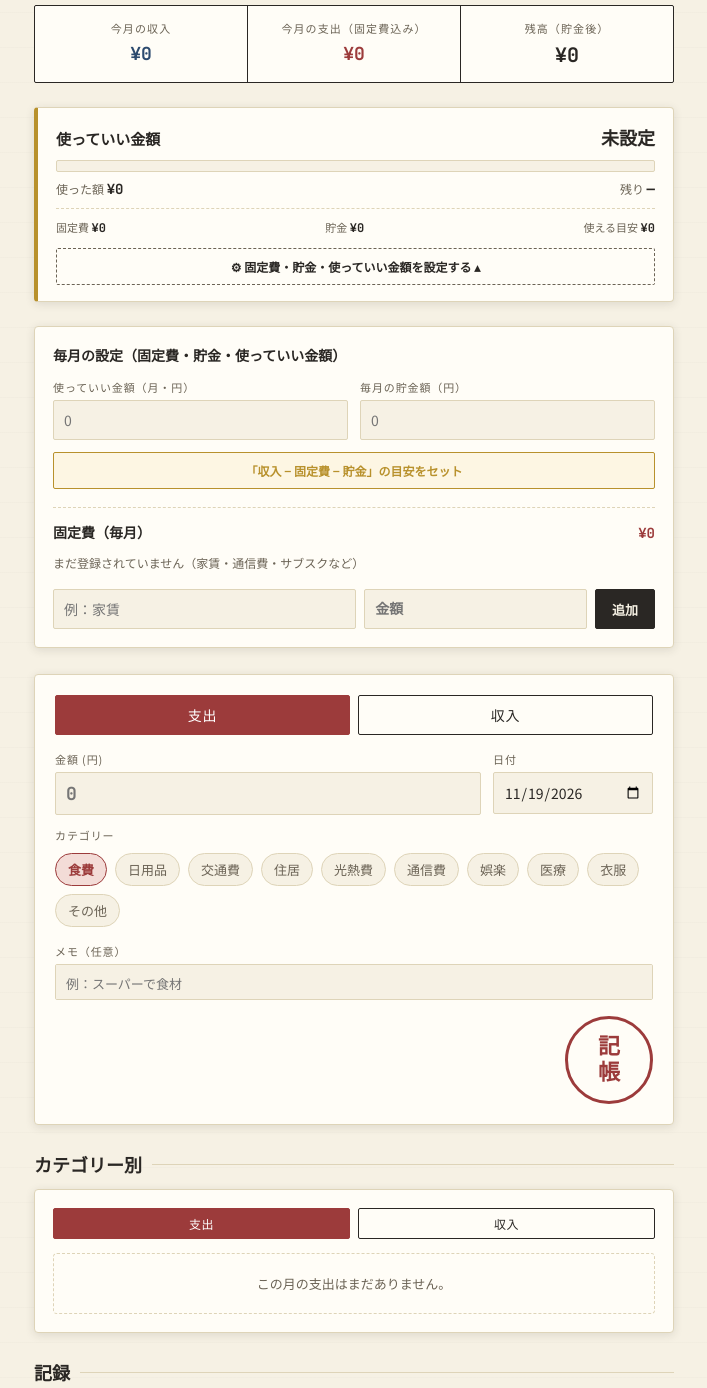
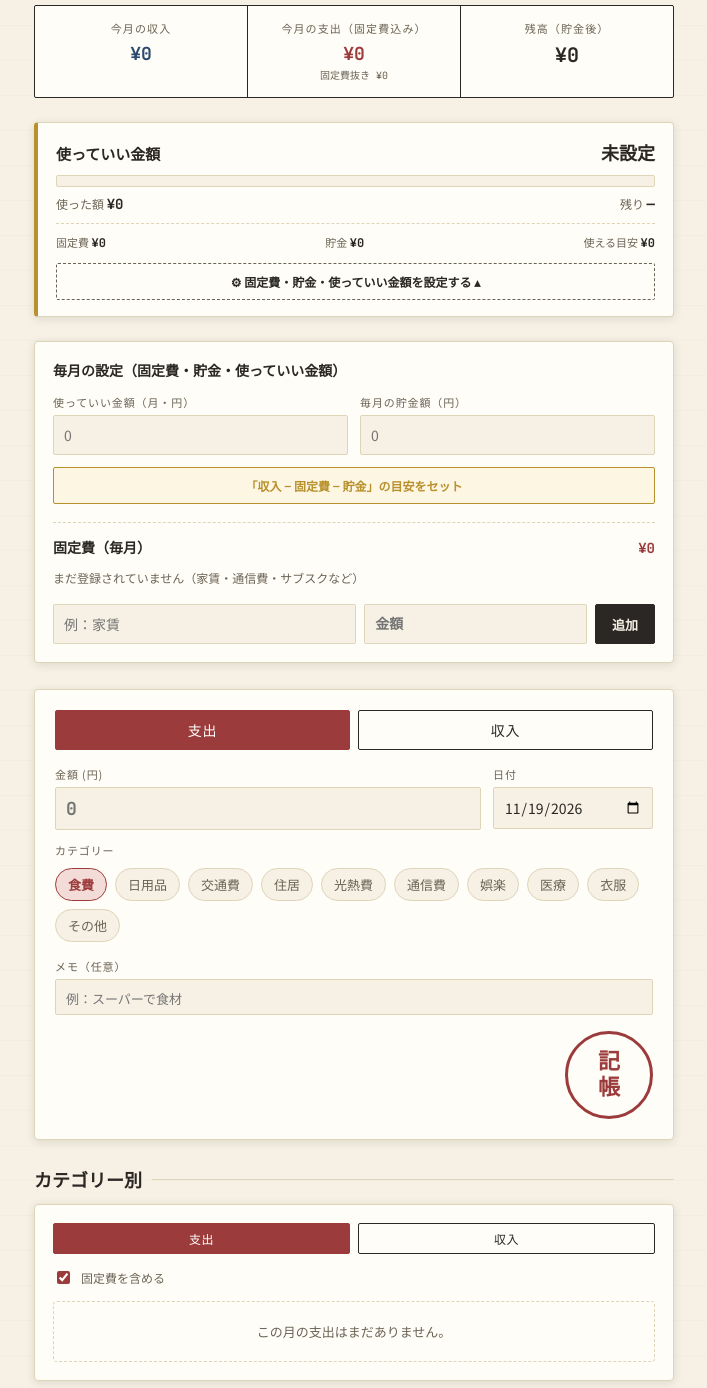
Before and after one commit to nqk01199-blip/-app, a plain HTML site: page index.html in a window 1280 px wide. Shown: the part 220-1608 px from the top of the page, without its empty margins (286-993 px from the left). Drawn offline with Linux system fonts and the light colour scheme.

Commit message:
Add files via upload

```diff
--- a/index.html
+++ b/index.html
@@ -199,6 +199,7 @@
   }
   .month-header .month-totals .mi{ color:#9fc3e0; }
   .month-header .month-totals .me{ color:#e2a3a3; }
+  .month-header .month-totals .mx{ opacity:.65; }
 
   /* Budget */
   .budget-card{
@@ -277,6 +278,10 @@
     padding:0 16px; border:1.5px solid var(--ink); background: var(--ink); color: var(--paper);
     border-radius:2px; font-family:"Noto Sans JP", sans-serif; font-weight:600; font-size:13px; cursor:pointer;
   }
+
+  .fixed-switch{ display:flex; align-items:center; gap:8px; font-size:12px; color: var(--ink-soft); margin-bottom:14px; cursor:pointer; }
+  .fixed-switch input{ width:auto; accent-color: var(--beni); }
+  .fixed-switch[hidden]{ display:none; }
 
   /* Settings toggle */
   .settings-toggle{
@@ -379,6 +384,11 @@
     font-family:"JetBrains Mono", monospace;
     font-weight:700;
     font-size: 18px;
+  }
+  .summary .cell .sub{
+    font-family:"JetBrains Mono", monospace;
+    font-size:10px; color: var(--ink-soft);
+    margin-top:4px; line-height:1.4;
   }
   .summary .income .value{ color: var(--indigo); }
   .summary .expense .value{ color: var(--beni); }
@@ -617,6 +627,7 @@
     <div class="cell expense">
       <div class="label" id="labelExpense">支出</div>
       <div class="value" id="sumExpense">¥0</div>
+      <div class="sub" id="sumExpenseSub"></div>
     </div>
     <div class="cell balance">
       <div class="label">残高（貯金後）</div>
@@ -710,6 +721,9 @@
       <button type="button" id="btnBreakdownExpense" class="active expense">支出</button>
       <button type="button" id="btnBreakdownIncome" class="income">収入</button>
     </div>
+    <label class="fixed-switch" id="fixedSwitchWrap">
+      <input type="checkbox" id="breakdownFixed" checked> 固定費を含める
+    </label>
     <div id="catBreakdown"></div>
   </div>
 
@@ -751,7 +765,8 @@
     category: CATEGORIES.expense[0],
     entries: [],
     selectedMonth: null,
-    breakdownType: 'expense'
+    breakdownType: 'expense',
+    breakdownFixed: true
   };
 
   // ---- Collapsed months (per-month, remembered) ----
@@ -1055,6 +1070,7 @@
     document.getElementById('labelExpense').textContent = (isCurrent ? '今月' : fmtMonthLabel(ym)) + 'の支出（固定費込み）';
     document.getElementById('sumIncome').textContent = fmtYen(income);
     document.getElementById('sumExpense').textContent = fmtYen(expense + fixed);
+    document.getElementById('sumExpenseSub').textContent = '固定費抜き ' + fmtYen(expense);
     document.getElementById('sumBalance').textContent = fmtYen(income - expense - fixed - savings);
     renderBudget(income, expense, fixed, savings);
   }
@@ -1074,7 +1090,13 @@
     renderCategoryBreakdown();
   });
 
+  document.getElementById('breakdownFixed').addEventListener('change', (e) => {
+    state.breakdownFixed = e.target.checked;
+    renderCategoryBreakdown();
+  });
+
   function renderCategoryBreakdown(){
+    document.getElementById('fixedSwitchWrap').hidden = (state.breakdownType !== 'expense');
     const container = document.getElementById('catBreakdown');
     const ym = state.selectedMonth || currentYm();
     const type = state.breakdownType;
@@ -1086,7 +1108,7 @@
         grandTotal += e.amount;
       }
     });
-    if(type === 'expense' && fixedTotal() > 0){
+    if(type === 'expense' && state.breakdownFixed && fixedTotal() > 0){
       totals['固定費'] = (totals['固定費'] || 0) + fixedTotal();
       grandTotal += fixedTotal();
     }
@@ -1142,6 +1164,7 @@
           <span class="month-totals">
             <span class="mi">+${fmtYen(income)}</span>
             <span class="me">-${fmtYen(expense + fixed)}</span>
+            <span class="mx">抜き ${fmtYen(expense)}</span>
           </span>
         </div>
       `;
```
